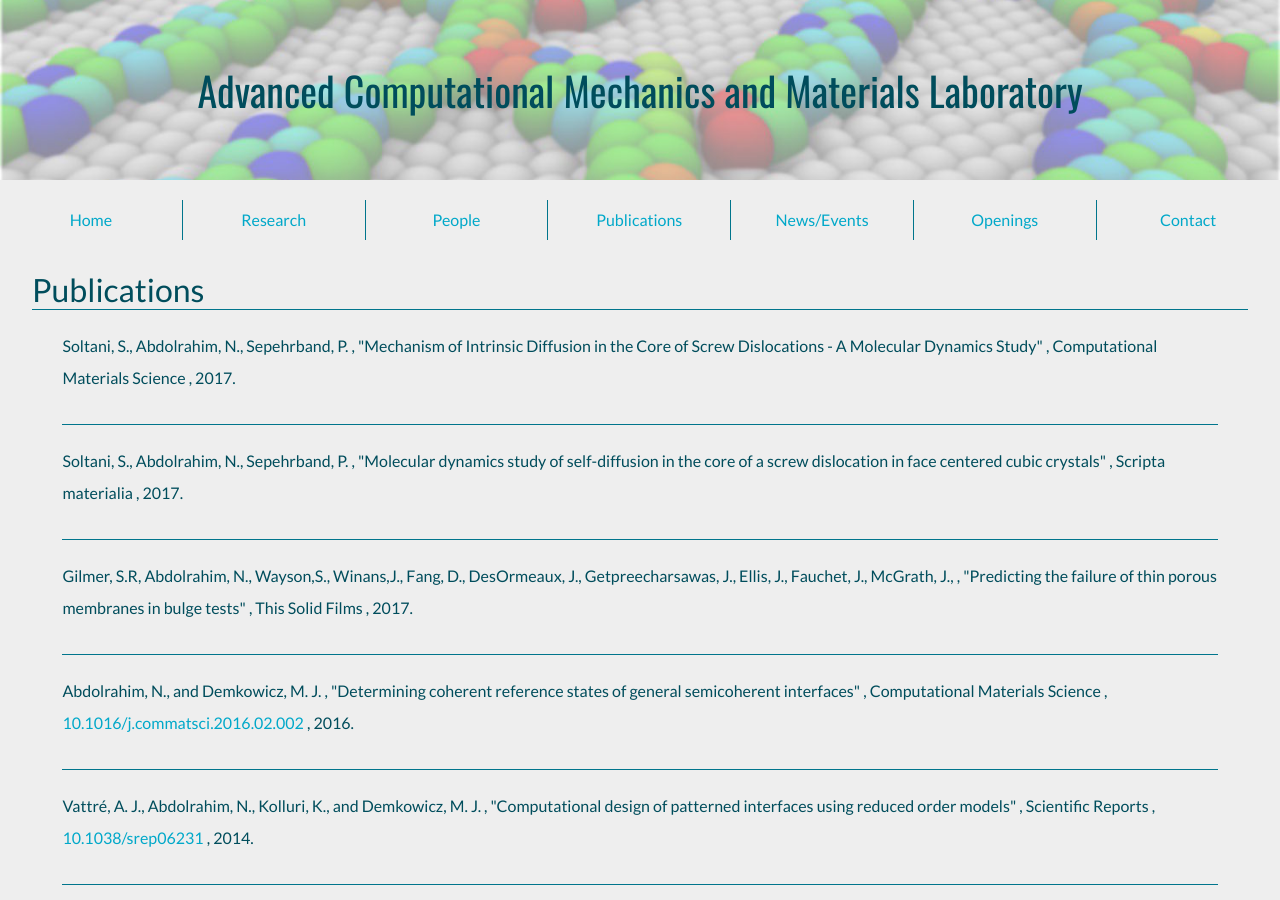
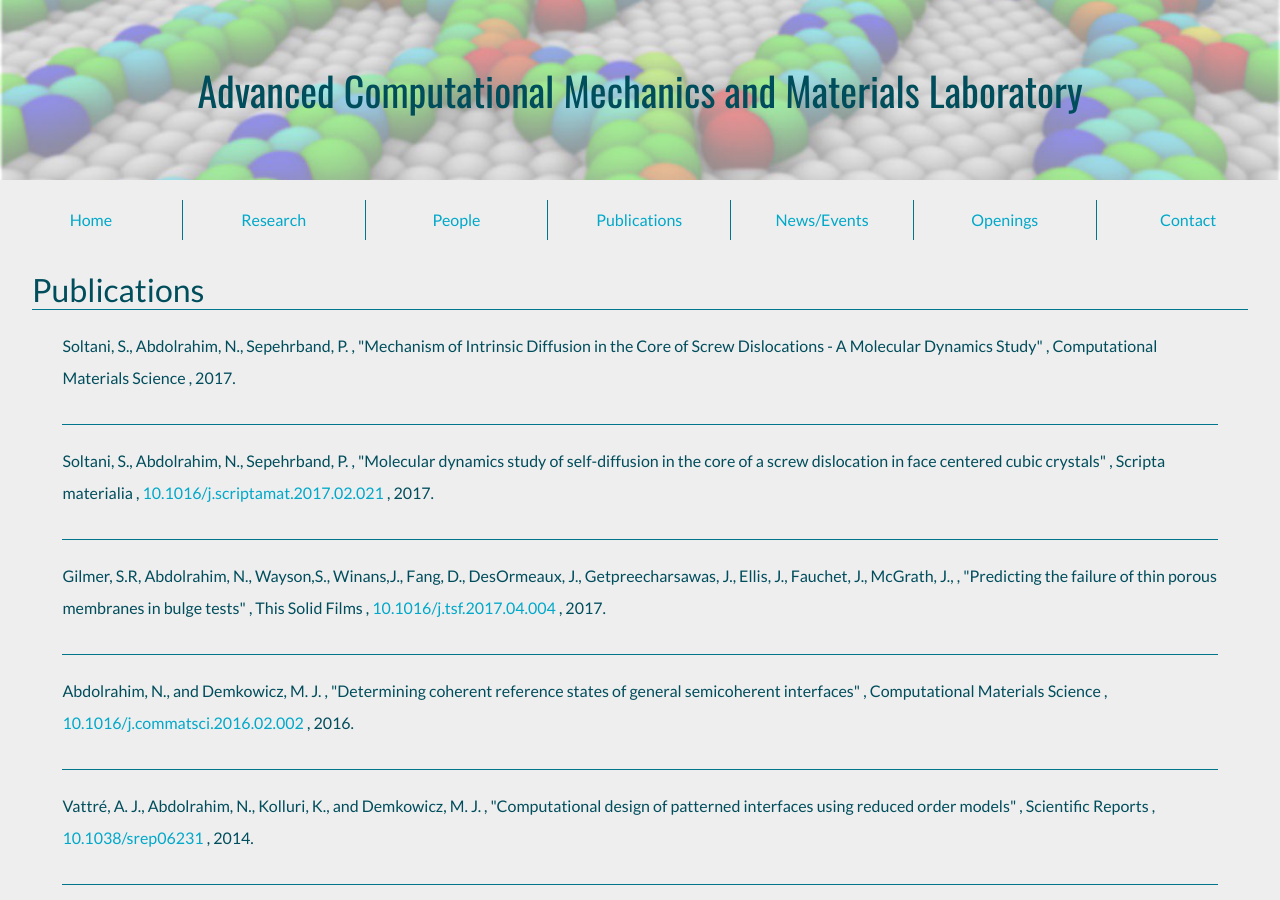
Before and after one commit to niaz60/website, a Jekyll site: the page built from publications.md, in a window 1280 px wide and 900 px high. Built offline with Jekyll 4.4.1, drawn with Linux system fonts in a browser that asks for light colours.

Commit message:
Your message goes here

```diff
--- a/_data/publications/publications.yml
+++ b/_data/publications/publications.yml
@@ -18,14 +18,14 @@
   title: "Molecular dynamics study of self-diffusion in the core of a screw dislocation in face centered cubic crystals"
   authors: "Soltani, S., Abdolrahim, N., Sepehrband, P."
   publisher: Scripta materialia
-  DOI:
+  DOI: 10.1016/j.scriptamat.2017.02.021
   year: 2017
 
 - id: 9
   title: "Predicting the failure of thin porous membranes in bulge tests"
   authors: "Gilmer, S.R, Abdolrahim, N., Wayson,S., Winans,J., Fang, D., DesOrmeaux, J., Getpreecharsawas, J., Ellis, J., Fauchet, J., McGrath, J.,"
   publisher: This Solid Films
-  DOI:
+  DOI: 10.1016/j.tsf.2017.04.004
   year: 2017
 
 - id: 10
```
